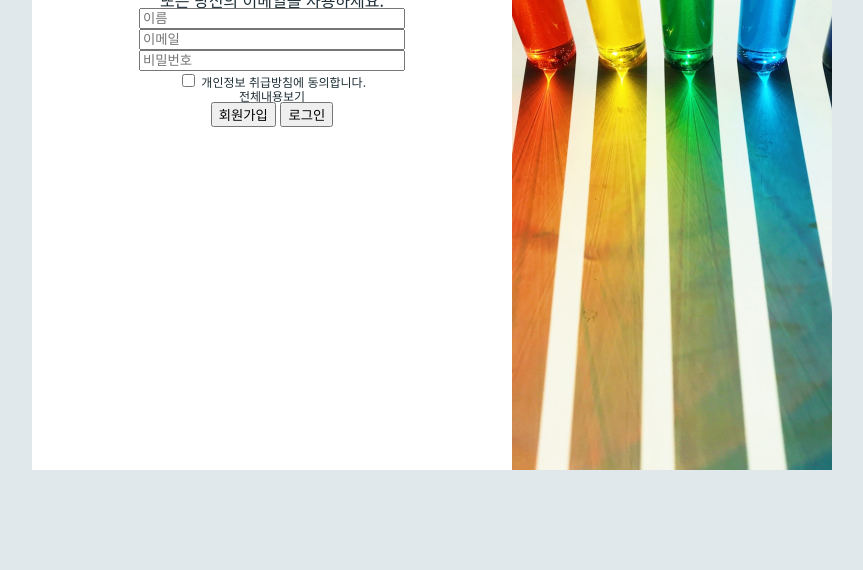
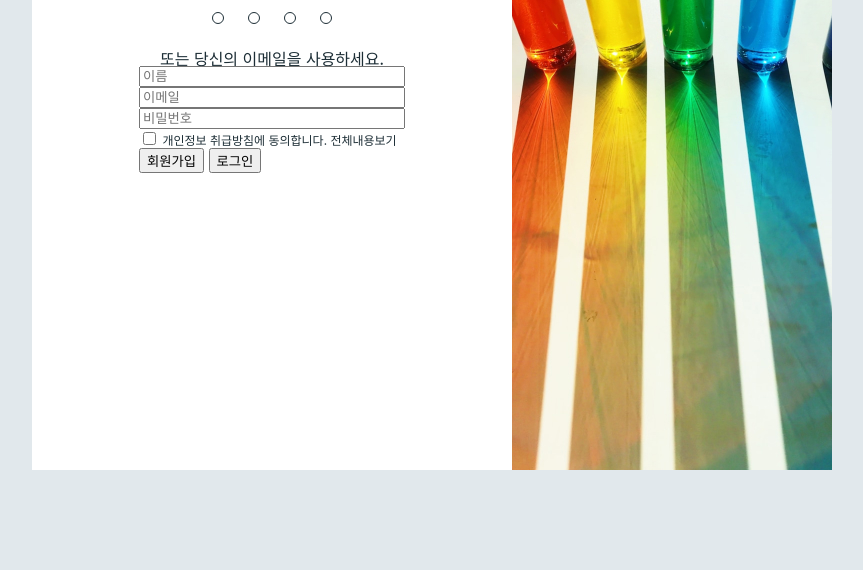
Before and after one commit to deok222/SignUI, a plain HTML site: page index.html in a window 1280 px wide. Shown: the part 230-800 px from the top of the page, without its empty margins (208-1071 px from the left). Drawn offline with Linux system fonts and the light colour scheme; some icons are missing.

Commit message:
web_practice

```diff
--- a/css/main.css
+++ b/css/main.css
@@ -52,16 +52,16 @@ body {
 }
 
 .top .social {
-  /* display: flex;
+  display: flex;
   justify-content: center;
-  margin-top: 37px;
-  margin-bottom: 40px;
-  gap: 30px; */
+  margin-top: 36px;
+  margin-bottom: 26px;
+  gap: 24px;
 }
 
 .top .social a {
-  /* padding: 8px; */
-  /* border-radius: 50%; */
+  padding: 5px;
+  border-radius: 50%;
   border: 1px solid #1d2e36;
 }
 
--- a/index.html
+++ b/index.html
@@ -24,6 +24,7 @@
               <a href="#x"><i class="xi-facebook"></i></a>
               <a href="#x"><i class="xi-twitter"></i></a>
               <a href="#x"><i class="xi-instagram"></i></a>
+            </div>
             <p>또는 당신의 이메일을 사용하세요.</p>
           </div>
           <!-- /상단 -->
@@ -36,8 +37,7 @@
 
               <div class="agree">
                 <input type="checkbox" name="privacy" />
-                  <label for="privacy"> 개인정보 취급방침에 동의합니다.</label
-                  ><br />
+                <label for="privacy"> 개인정보 취급방침에 동의합니다.</label>
                 <a href="#x">전체내용보기</a>
               </div>
 
@@ -48,7 +48,6 @@
             </form>
           </div>
         </div>
-        </div>
         <div class="photo"><img src="./images/BG.jpg" alt="배경" /></div>
       </div>
     </div>
```
Lines whose indentation alone changed are shown as unchanged.
